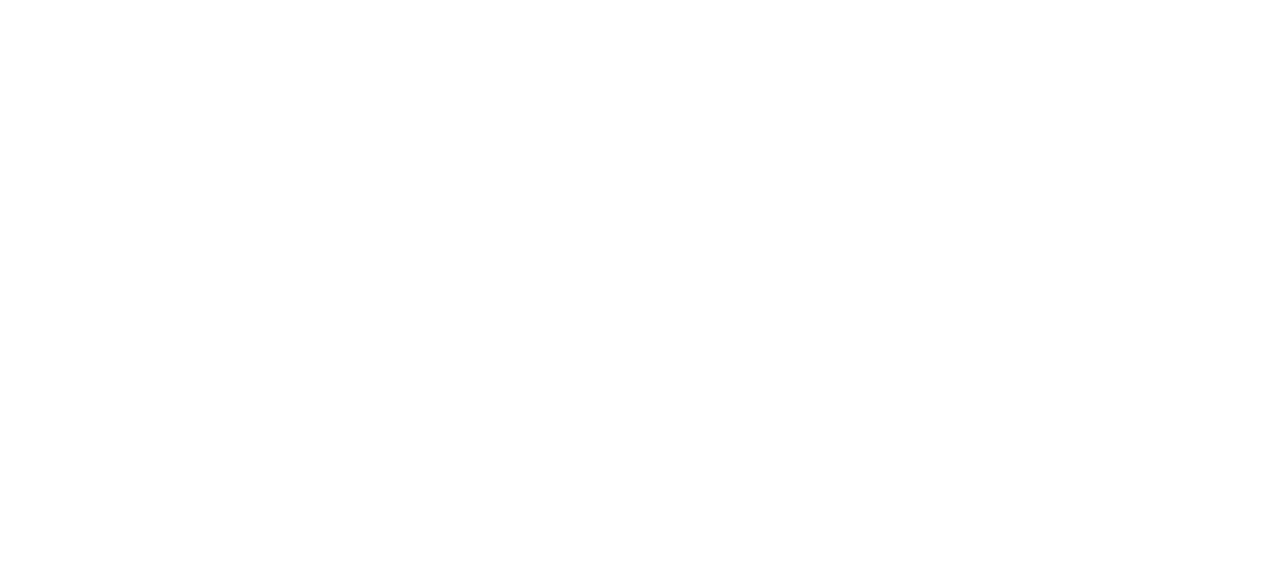
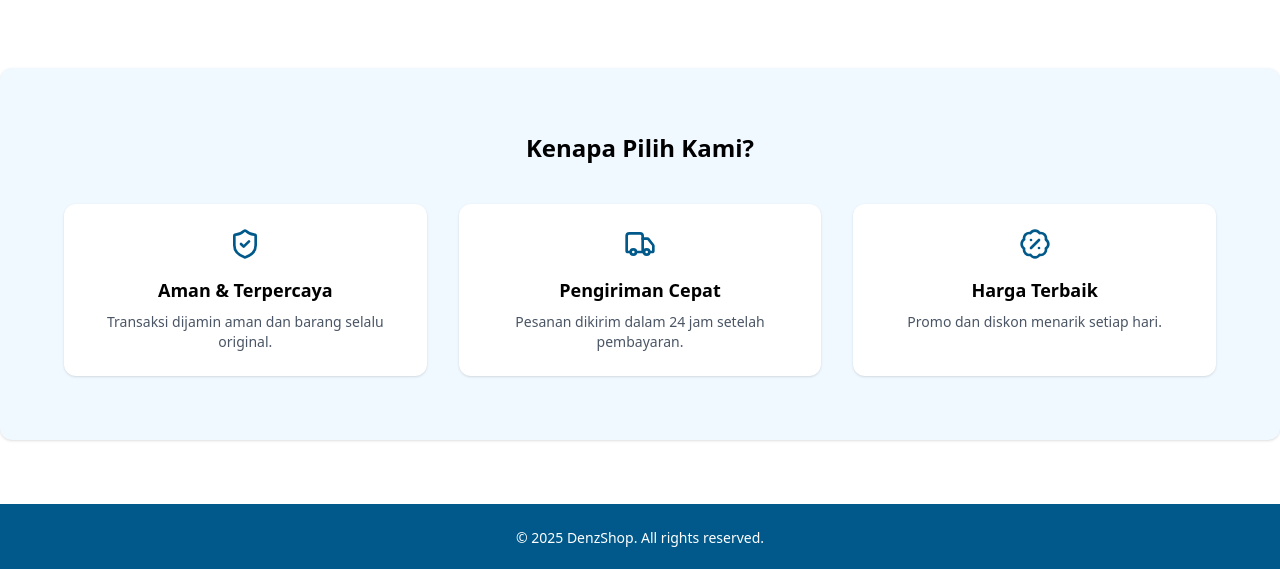
Before and after one commit to EdenWijaya/pemweb-uts, a React (Vite) app: page / in a window 1280 px wide. Shown: the part 528-1097 px from the top of the page. Before the commit the page ends 800 px from the top, so only its background shows below. Built offline with nearby package versions, Linux system fonts and the light colour scheme; no server answers.

Commit message:
add footer

```diff
--- /dev/null
+++ b/src/components/Footer.jsx
@@ -0,0 +1,15 @@
+import React from "react";
+
+const Footer = () => {
+  return (
+    <footer className="bg-sky-800 text-white py-6 mt-16">
+      <div className="max-w-6xl mx-auto px-6 text-center">
+        <p className="text-sm">
+          &copy; {new Date().getFullYear()} DenzShop. All rights reserved.
+        </p>
+      </div>
+    </footer>
+  );
+};
+
+export default Footer;
--- a/src/pages/Beranda.jsx
+++ b/src/pages/Beranda.jsx
@@ -2,6 +2,8 @@
 import Navbar from "../components/Navbar";
 import Hero from "../components/Hero";
 import ProdukUnggulan from "../components/ProdukUnggulan";
+import UnggulanToko from "../components/UnggulanToko";
+import Footer from "../components/Footer";
 
 const Beranda = () => {
   return (
@@ -9,6 +11,8 @@
       <Navbar />
       <Hero />
       <ProdukUnggulan />
+      <UnggulanToko />
+      <Footer />
     </>
   );
 };
```
